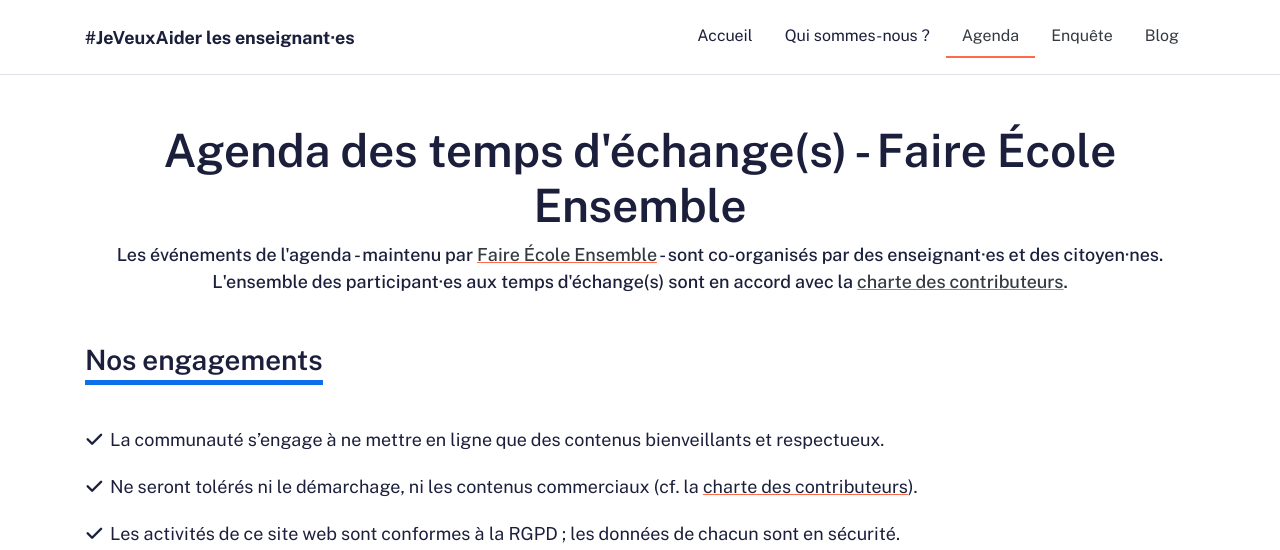
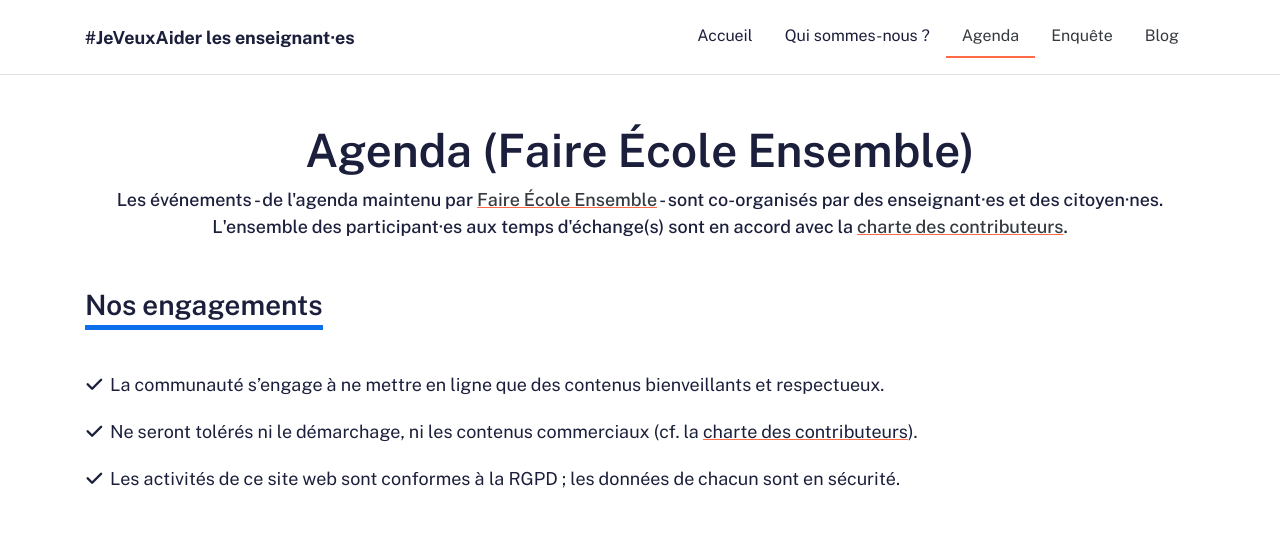
Before and after one commit to Continuite-Pedagogique/calendrier, a plain HTML site: page index.html in a window 1280 px wide. Shown: the top 550 px of the page. Drawn offline with nearby package versions, Linux system fonts and the light colour scheme.

Commit message:
Update index.html

```diff
--- a/index.html
+++ b/index.html
@@ -90,8 +90,8 @@
 
       <section class="container mb-3">
         <div class=" text-center">
-          <h1 class="home-message mt-5">Agenda des temps d'échange(s) - Faire École Ensemble</h1>
-          <p style="font-size: 18px;">Les événements de l'agenda - maintenu par <a href="https://wiki.faire-ecole.org/wiki/Association_Faire_Ecole_Ensemble" class="text-dark">Faire École Ensemble</a> - sont co-organisés par des enseignant·es et des citoyen·nes.<br> L'ensemble des participant·es aux temps d'échange(s) sont en accord avec la <a href="charte-contributeurs.html" class="text-dark">charte des contributeurs</a>.</p>
+          <h1 class="home-message mt-5">Agenda (Faire École Ensemble)</h1>
+          <p style="font-size: 18px;">Les événements - de l'agenda maintenu par <a href="https://wiki.faire-ecole.org/wiki/Association_Faire_Ecole_Ensemble" class="text-dark">Faire École Ensemble</a> - sont co-organisés par des enseignant·es et des citoyen·nes.<br> L'ensemble des participant·es aux temps d'échange(s) sont en accord avec la <a href="charte-contributeurs.html" class="text-dark">charte des contributeurs</a>.</p>
         </div>
         <div id="engagements">
         <h2 class="mt-5"><span class="pb-1 border-bottom-blue" style="font-size:28px;">Nos engagements</span></h2>
```
